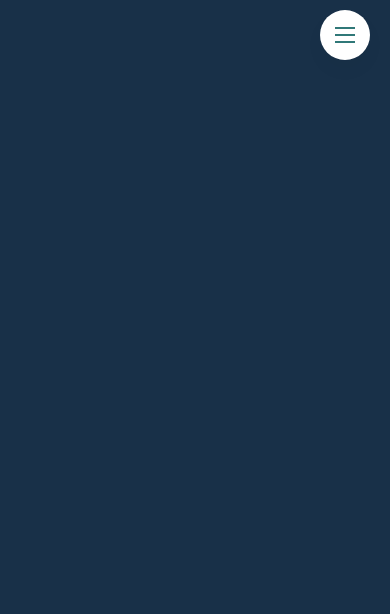
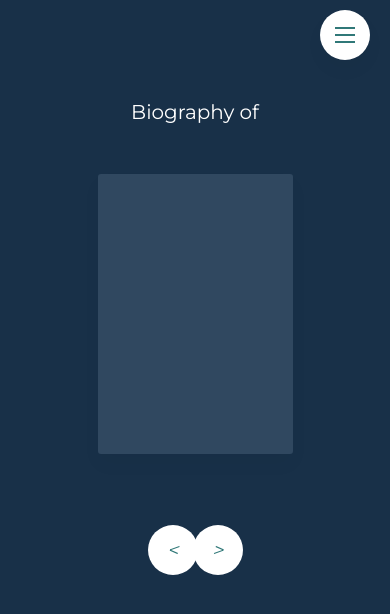
Before and after one commit to vanderkilu/gotTrivia, a Vue app: page /house/1 in a window 390 px wide. Shown: the top 614 px of the page. Built offline with nearby package versions, Linux system fonts and the light colour scheme.

Commit message:
refactored components to use a common mixin

```diff
--- a/src/components/Character.vue
+++ b/src/components/Character.vue
@@ -1,5 +1,5 @@
 <template>
-    <div class="container">
+    <div class="container-detail">
         <p class="character-main">Biography of <span class="green">{{character.name}}</span> </p>
         <transition :name="transitionName">
             <div class="card" v-if="count === 0" key="1">
@@ -30,19 +30,19 @@
                 <p class="value">{{character.male ? 'male': 'female'}}</p>
             </div>
         </transition>
-         <span class="control control-left" @click="prev"> <i class="left-arrow"> &lt;</i> </span>
-        <span class="control control-right" @click="next"><i class="right-arrow"> &gt;</i></span>
+         <span class="control control-left" @click="prev('characters')"> <i class="left-arrow"> &lt;</i> </span>
+        <span class="control control-right" @click="next(6)"><i class="right-arrow"> &gt;</i></span>
     </div>
 </template>
 
 
 <script>
 import axios from 'axios'
+import { controller } from './mixins/controller'
 export default {
+    mixins: [controller],
     data() {
         return {
-            count: 0,
-            transitionName: 'slide-right',
             character: {
                 name: '',
                 house: '',
@@ -52,36 +52,10 @@ export default {
                 mother: '',
                 father: '',
                 heir: '',
-
-
             }
         }
     },
-    watch: {
-        count(newValue, oldValue) {
-            if (newValue  > oldValue) this.transitionName = 'slide-right'
-            else this.transitionName = 'slide-left'
-        }
-    },
     methods: {
-        next() {
-            if (this.count >= 6) {
-                this.count = 6
-            }
-            else {
-                this.count++
-            }
-
-        },
-        prev() {
-            if (this.count <=0 ) {
-                this.$router.push({name: 'characters'})
-            }
-            else {
-                this.count--
-            }
-
-        },
         async getCharacter() {
             let character = await axios.get(`https://api.got.show/api/characters/byId/${this.$route.params.id}/`)
             this.character = character.data.data
@@ -94,7 +68,7 @@ export default {
 </script>
 
 <style scoped>
-    .container {
+    .container-detail {
         width: 50%;
         margin: 5rem auto;
         margin-top: 10rem;
--- a/src/components/House.vue
+++ b/src/components/House.vue
@@ -0,0 +1,141 @@
+<template>
+     <div class="container-detail">
+        <p class="character-main">Biography of <span class="green">{{house.name}}</span> </p>
+        <transition :name="transitionName">
+            <div class="card" v-if="count === 0" key="1">
+                <p class="name">{{house.name}}</p>
+            </div>
+            <div class="card"  v-else-if="count === 1" key="2">
+                <p class="heading">title</p>
+                <p class="value">{{house.title}}</p>
+            </div>
+            <div class="card"  v-else-if="count === 2" key="3">
+                <p class="heading">region</p>
+                <p class="value">{{house.region}}</p>
+            </div>
+            <div class="card"  v-else-if="count === 3" key="4">
+                <p class="heading">overload</p>
+                <p class="value">{{house.overload}}</p>
+            </div>
+            <div class="card"  v-else-if="count === 4" key="5">
+                <p class="heading">coat of arms</p>
+                <p class="value">{{house.coatOfArms}}</p>
+            </div>
+            <div class="card"  v-else-if="count === 5" key="6">
+                <p class="heading">current lord</p>
+                <p class="value">{{house.currentLord}}</p>
+            </div>
+        </transition>
+         <span class="control control-left" @click="prev('houses')"> <i class="left-arrow"> &lt;</i> </span>
+        <span class="control control-right" @click="next(5)"><i class="right-arrow"> &gt;</i></span>
+    </div>
+</template>
+
+<script>
+import { controller } from './mixins/controller'
+export default {
+    mixins: [controller],
+    data() {
+        return {
+            house: {
+                name: '',
+                title: '',
+                overload: '',
+                coatOfArms: '',
+                region: '',
+                currentLord: ''
+            }
+        }
+    },
+    methods: {
+        async getHouse() {
+            let house = await axios.get(`https://api.got.show/api/houses/byId/${this.$route.params.id}/`)
+            this.house = house.data.data
+        }
+    },
+    mounted() {
+        this.getHouse()
+    }
+}
+</script>
+
+
+<style scoped>
+.container-detail {
+        width: 50%;
+        margin: 5rem auto;
+        margin-top: 10rem;
+        position: relative;
+    }
+    .character-main {
+        text-align: center;
+        font-size: 2rem;
+        color: white;
+        margin-bottom: 5rem;
+    }
+    .card {
+        padding: 4rem;
+        min-height: 20rem;
+        border-radius: 3px;
+        box-shadow: 0 1rem 2rem rgba(0,0,0,0.03);
+        display: flex;
+        justify-content: center;
+        flex-direction: column;
+        align-items: center;
+        background-color: #304860;
+        transition: all 0.5s;
+    }
+    .name {
+        font-size: 1.7rem;
+        color: white;
+        font-weight: 300;
+    }
+    .heading {
+        font-size: 1.7rem;
+        color: white;
+        margin-bottom: 1rem;
+        text-transform: uppercase;
+        color: #307878;
+    }
+    .value {
+        font-size: 1.4rem;
+        color: #eeeeee;
+        margin: 0.5rem;
+    }
+    .control{
+        display: flex;
+        justify-content: center;
+        align-items: center;
+        width: 5rem;
+        height: 5rem;
+        border-radius: 50%;
+        position: absolute;
+        color: #307878;
+        font-size: 2rem;
+        font-weight: 200;
+        background-color: white;
+        z-index: 1;
+    }
+    .green {
+        color: #307878;
+    }
+    @media only screen and (max-width: 900px) {
+        .container {
+            width: 90%;
+        }
+        .control-right {
+            top: 120%;
+            right: 5rem;
+        }
+        .control-left {
+            top: 120%;
+            left: 5rem;
+        }
+        .heading {
+            font-size: 2rem;
+        }
+        .value {
+            font-size: 1.7rem;
+        }
+    }
+</style>
--- /dev/null
+++ b/src/components/mixins/controller.js
@@ -0,0 +1,34 @@
+export const controller = {
+    data() {
+        return {
+            count: 0,
+            transitionName: 'slide-right',
+        }
+    },
+    watch: {
+        count(newValue, oldValue) {
+            if (newValue  > oldValue) this.transitionName = 'slide-right'
+            else this.transitionName = 'slide-left'
+        }
+    },
+    methods: {
+        next(max) {
+            if (this.count >= max) {
+                this.count = max
+            }
+            else {
+                this.count++
+            }
+
+        },
+        prev(name) {
+            if (this.count <=0 ) {
+                this.$router.push({name: name})
+            }
+            else {
+                this.count--
+            }
+
+        },
+    }
+}
```
